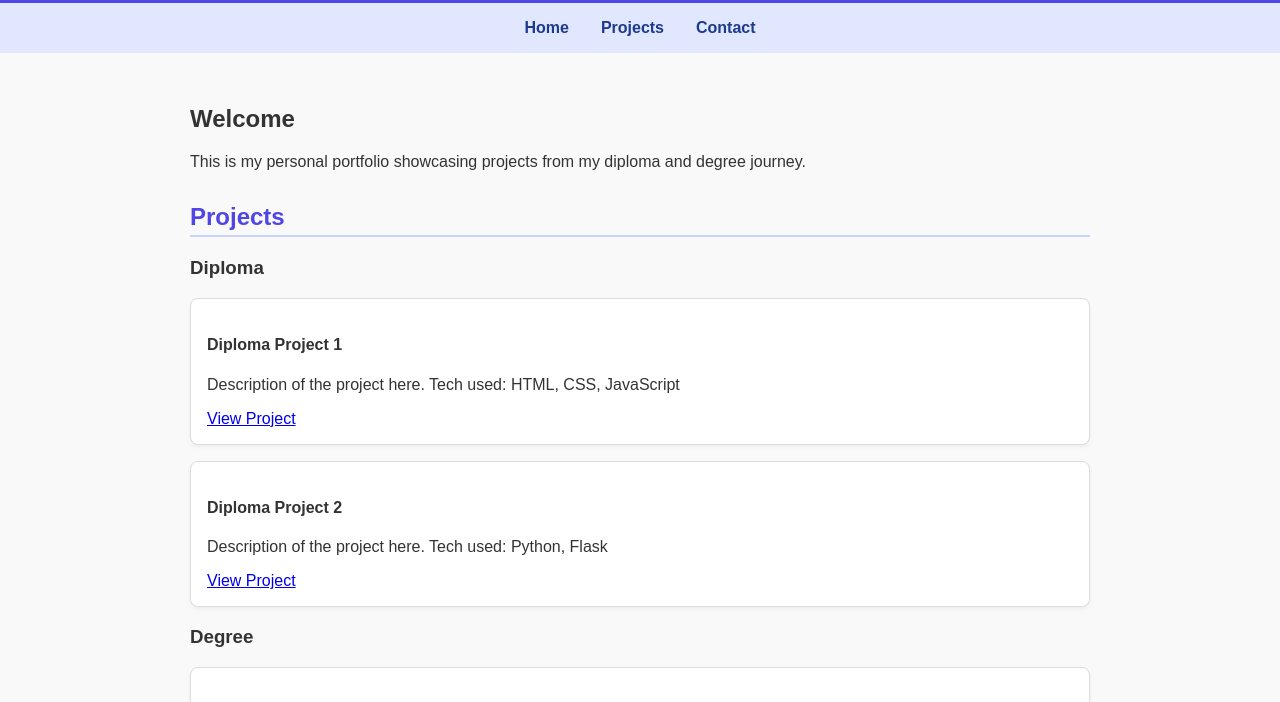
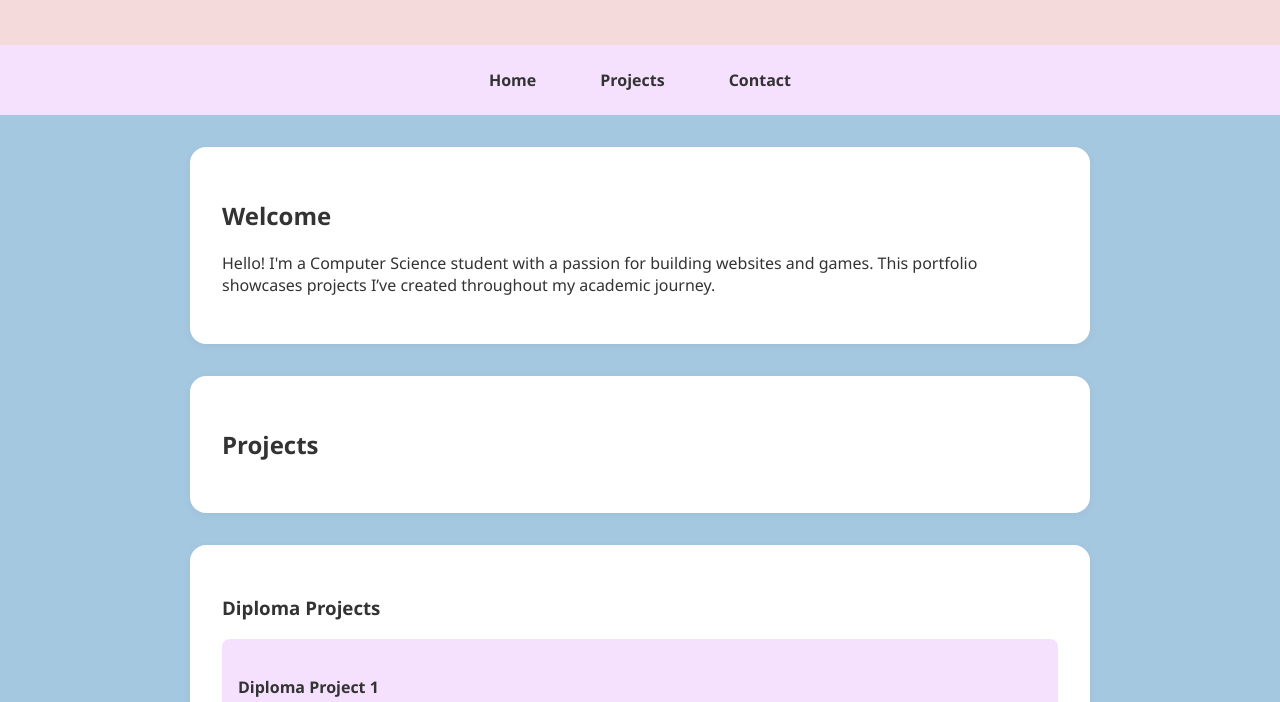
Before and after one commit to syazwanili/portfolio, a plain HTML site: page index.html in a window 1280 px wide. Shown: the part 143-845 px from the top of the page. Drawn offline with Linux system fonts and the light colour scheme.

Commit message:
Update index.html

```diff
--- a/index.html
+++ b/index.html
@@ -5,60 +5,112 @@
   <meta name="viewport" content="width=device-width, initial-scale=1.0" />
   <title>My Portfolio</title>
   <style>
+    :root {
+      --primary: #a5c8e1;
+      --secondary: #f4dada;
+      --accent: #f5e1fd;
+      --text-dark: #333;
+      --text-light: #555;
+      --white: #fff;
+    }
+
     body {
-      font-family: Arial, sans-serif;
+      font-family: 'Segoe UI', Tahoma, Geneva, Verdana, sans-serif;
       margin: 0;
-      background: #f9f9f9;
-      color: #333;
+      background: var(--primary);
+      color: var(--text-dark);
     }
+
     header {
-      background: #4f46e5;
-      color: white;
-      padding: 1rem;
+      background: var(--secondary);
+      color: var(--text-dark);
+      padding: 2rem;
       text-align: center;
     }
+
     nav {
       display: flex;
       justify-content: center;
+      background: var(--accent);
+      padding: 1rem;
+      position: relative;
+    }
+
+    nav ul {
+      list-style: none;
+      display: flex;
       gap: 2rem;
-      background: #e0e7ff;
-      padding: 1rem;
+      margin: 0;
+      padding: 0;
     }
+
+    nav li {
+      position: relative;
+    }
+
     nav a {
       text-decoration: none;
-      color: #1e3a8a;
+      color: var(--text-dark);
       font-weight: bold;
+      padding: 0.5rem 1rem;
+      display: block;
     }
+
+    nav li:hover > ul {
+      display: block;
+    }
+
+    nav ul ul {
+      display: none;
+      position: absolute;
+      background: var(--white);
+      top: 100%;
+      left: 0;
+      box-shadow: 0 4px 6px rgba(0, 0, 0, 0.1);
+      border-radius: 0.5rem;
+      overflow: hidden;
+    }
+
+    nav ul ul li {
+      width: 150px;
+    }
+
     main {
       padding: 2rem;
       max-width: 900px;
       margin: auto;
     }
-    .category {
-      margin-top: 2rem;
+
+    .section {
+      background: var(--white);
+      padding: 2rem;
+      border-radius: 1rem;
+      box-shadow: 0 2px 8px rgba(0, 0, 0, 0.05);
+      margin-bottom: 2rem;
     }
+
     .category h2 {
-      color: #4f46e5;
-      border-bottom: 2px solid #c7d2fe;
+      color: #6b7280;
+      border-bottom: 2px solid var(--accent);
       padding-bottom: 0.3rem;
     }
+
     .subcategory {
       margin-top: 1rem;
     }
+
     .project {
-      background: white;
+      background: var(--accent);
       padding: 1rem;
-      border: 1px solid #ddd;
       border-radius: 8px;
       margin-bottom: 1rem;
-      box-shadow: 0 2px 4px rgba(0,0,0,0.05);
     }
+
     footer {
       text-align: center;
       padding: 1rem;
-      background: #e0e7ff;
-      margin-top: 4rem;
-      color: #1e3a8a;
+      background: var(--secondary);
+      color: var(--text-dark);
     }
   </style>
 </head>
@@ -67,22 +119,32 @@
     <h1>My Portfolio</h1>
     <p>Computer Science Student | Developer | Game Enthusiast</p>
   </header>
+
   <nav>
-    <a href="#home">Home</a>
-    <a href="#projects">Projects</a>
-    <a href="#contact">Contact</a>
+    <ul>
+      <li><a href="#home">Home</a></li>
+      <li><a href="#projects">Projects</a>
+        <ul>
+          <li><a href="#diploma">Diploma</a></li>
+          <li><a href="#degree">Degree</a></li>
+        </ul>
+      </li>
+      <li><a href="#contact">Contact</a></li>
+    </ul>
   </nav>
+
   <main>
-    <section id="home">
+    <section id="home" class="section">
       <h2>Welcome</h2>
-      <p>This is my personal portfolio showcasing projects from my diploma and degree journey.</p>
+      <p>Hello! I'm a Computer Science student with a passion for building websites and games. This portfolio showcases projects I’ve created throughout my academic journey.</p>
     </section>
 
-    <section id="projects" class="category">
+    <section id="projects" class="section">
       <h2>Projects</h2>
+    </section>
 
-      <div class="subcategory">
-        <h3>Diploma</h3>
+    <section id="diploma" class="section">
+      <h3>Diploma Projects</h3>
       <div class="project">
         <h4>Diploma Project 1</h4>
         <p>Description of the project here. Tech used: HTML, CSS, JavaScript</p>
@@ -93,10 +155,10 @@
         <p>Description of the project here. Tech used: Python, Flask</p>
         <a href="#">View Project</a>
       </div>
-      </div>
+    </section>
 
-      <div class="subcategory">
-        <h3>Degree</h3>
+    <section id="degree" class="section">
+      <h3>Degree Projects</h3>
       <div class="project">
         <h4>Degree Project 1</h4>
         <p>Description of the project here. Tech used: React, Node.js</p>
@@ -107,16 +169,16 @@
         <p>Browser game built with Unity WebGL. Tech used: Unity, C#</p>
         <a href="#">Play Game</a>
       </div>
-      </div>
     </section>
 
-    <section id="contact" class="category">
+    <section id="contact" class="section">
       <h2>Contact</h2>
       <p>You can reach me at: <strong>your.email@example.com</strong></p>
       <p>GitHub: <a href="https://github.com/yourusername">yourusername</a></p>
       <p>LinkedIn: <a href="https://linkedin.com/in/yourprofile">yourprofile</a></p>
     </section>
   </main>
+
   <footer>
     &copy; 2025 Your Name. All rights reserved.
   </footer>
```
Lines whose indentation alone changed are shown as unchanged.
